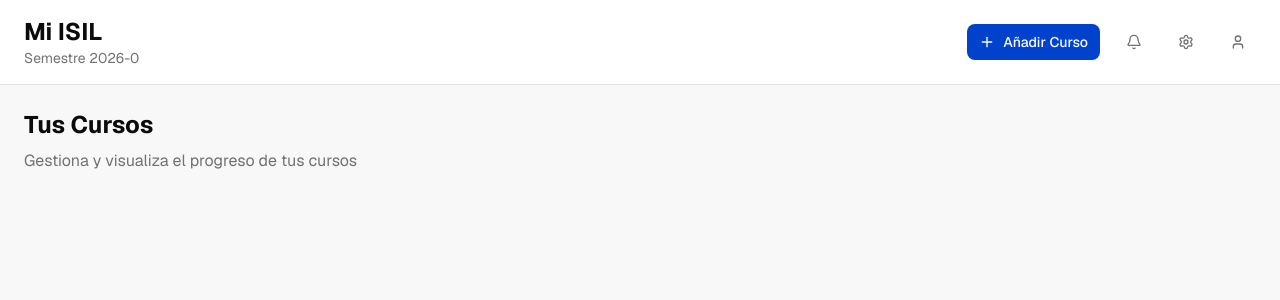
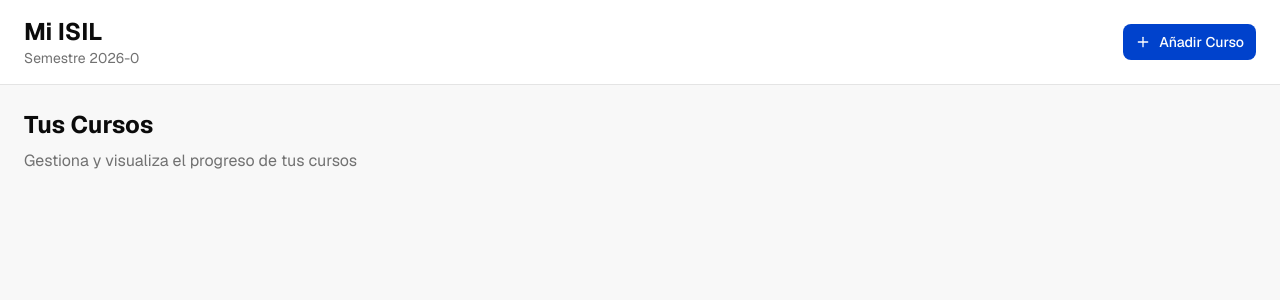
Before and after one commit to Alejandro1709/my-courses, a React (Vite) app: page / in a window 1280 px wide. Shown: the top 300 px of the page. Built offline with nearby package versions, Linux system fonts and the light colour scheme.

Commit message:
Remove: buttons in header

```diff
--- a/src/components/common/Header.tsx
+++ b/src/components/common/Header.tsx
@@ -1,5 +1,5 @@
 import { Link } from "react-router";
-import { Bell, Plus, Settings, User } from "lucide-react";
+import { Plus } from "lucide-react";
 import { Button } from "@/components/ui/button";
 
 function Header() {
@@ -21,28 +21,6 @@
               Añadir Curso
             </Link>
           </Button>
-
-          <Button
-            variant="ghost"
-            size="icon"
-            className="text-muted-foreground hover:text-foreground"
-          >
-            <Bell className="w-5 h-5" />
-          </Button>
-          <Button
-            variant="ghost"
-            size="icon"
-            className="text-muted-foreground hover:text-foreground"
-          >
-            <Settings className="w-5 h-5" />
-          </Button>
-          <Button
-            variant="ghost"
-            size="icon"
-            className="text-muted-foreground hover:text-foreground"
-          >
-            <User className="w-5 h-5" />
-          </Button>
         </div>
       </div>
     </header>
```
